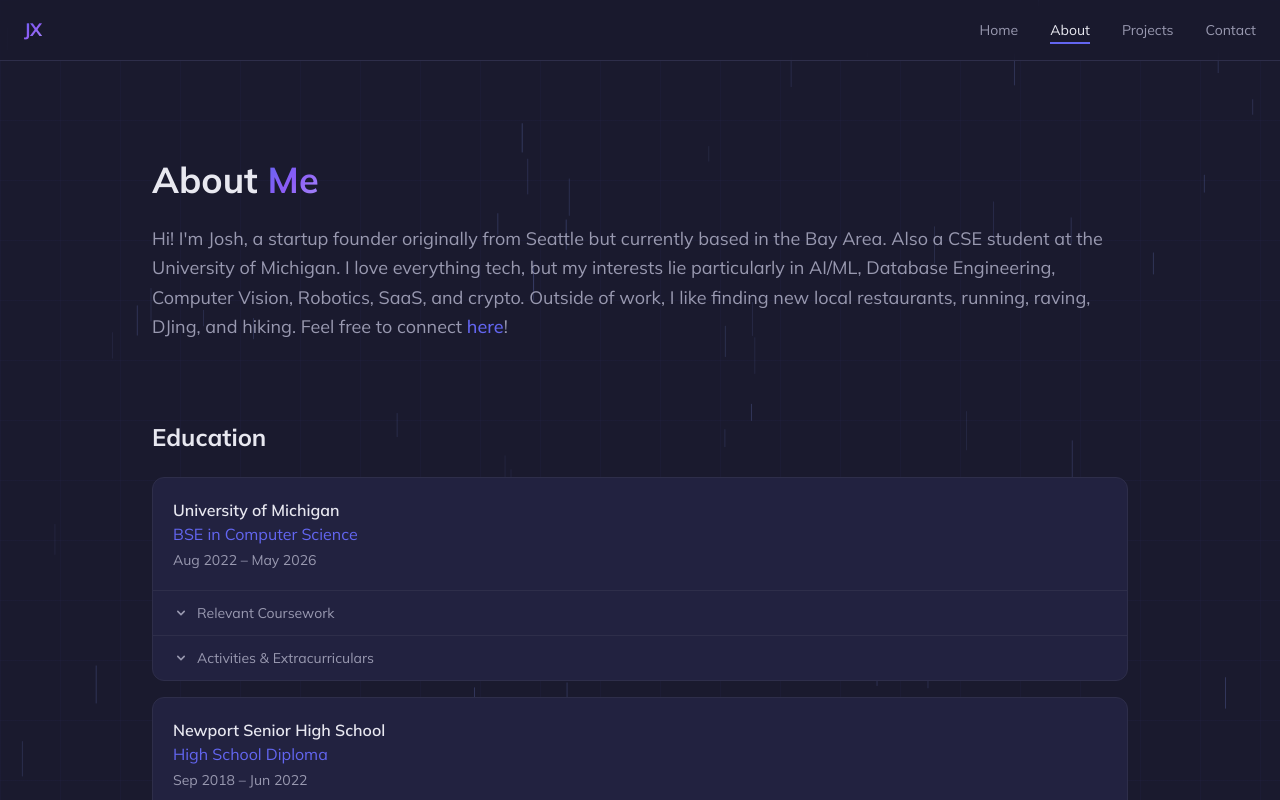
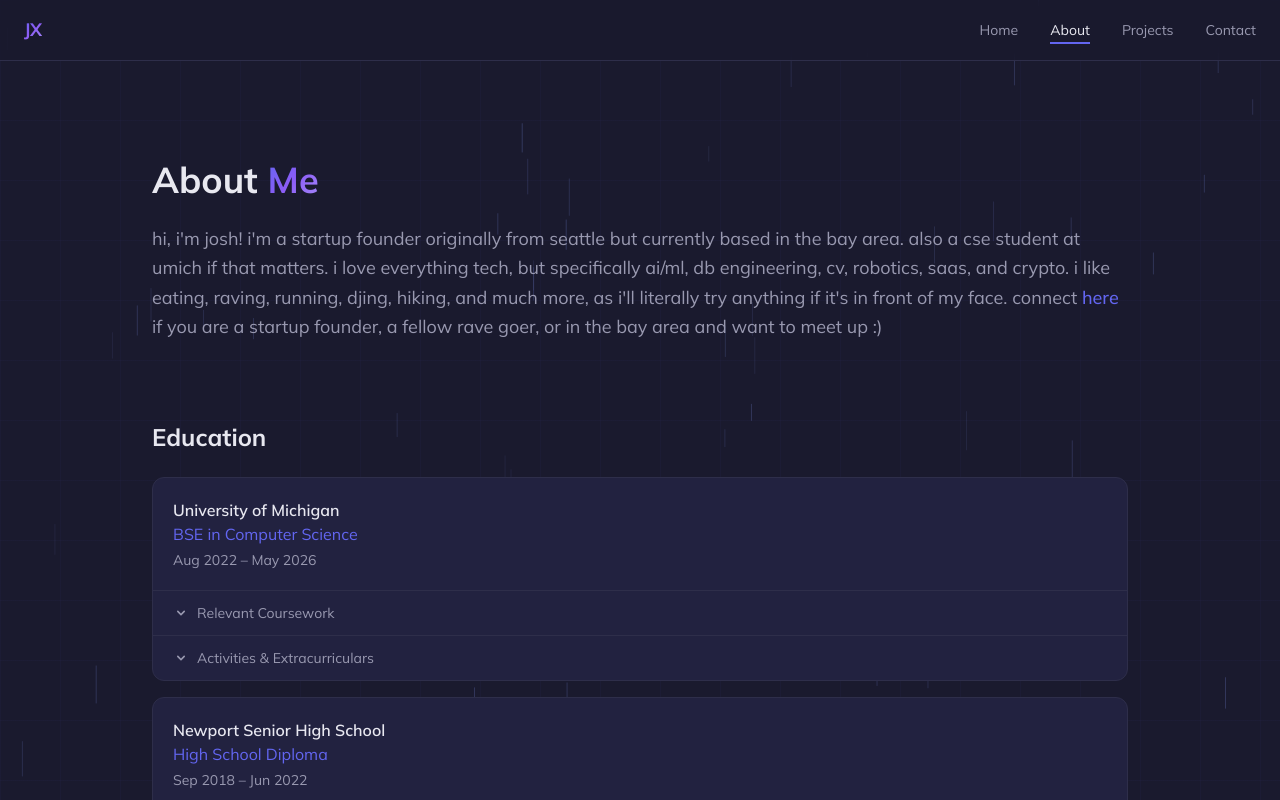
Before and after one commit to xiejosh/personal-website, a Next.js app in the folder my-app/: page /about in a window 1280 px wide. Shown: the top 800 px of the page. Built offline with nearby package versions, Linux system fonts and the light colour scheme.

Commit message:
final edit trust

```diff
--- a/my-app/app/about/page.tsx
+++ b/my-app/app/about/page.tsx
@@ -421,12 +421,10 @@ export default function About() {
           About <span className="gradient-text">Me</span>
         </h1>
         <p className="text-lg leading-relaxed text-muted">
-          Hi! I&apos;m Josh, a startup founder originally from Seattle but currently based in the Bay Area.
-          Also a CSE student at the University of Michigan. I love everything tech, but
-          my interests lie particularly in AI/ML, Database Engineering, Computer
-          Vision, Robotics, SaaS, and crypto. Outside of work, I like finding
-          new local restaurants, running, raving, DJing, and hiking. Feel free
-          to connect{" "}
+          hi, i&apos;m josh! i&apos;m a startup founder originally from seattle but currently based in the bay area.
+          also a cse student at umich if that matters. i love everything tech, but specifically ai/ml, db engineering,
+          cv, robotics, saas, and crypto. i like eating, raving, running, djing, hiking, and much more, as i&apos;ll
+          literally try anything if it&apos;s in front of my face. connect{" "}
           <a
             href="https://www.linkedin.com/in/josh-xie/"
             target="_blank"
@@ -435,7 +433,7 @@ export default function About() {
           >
             here
           </a>
-          !
+          {" "}if you are a startup founder, a fellow rave goer, or in the bay area and want to meet up :)
         </p>
       </motion.section>
 
```
